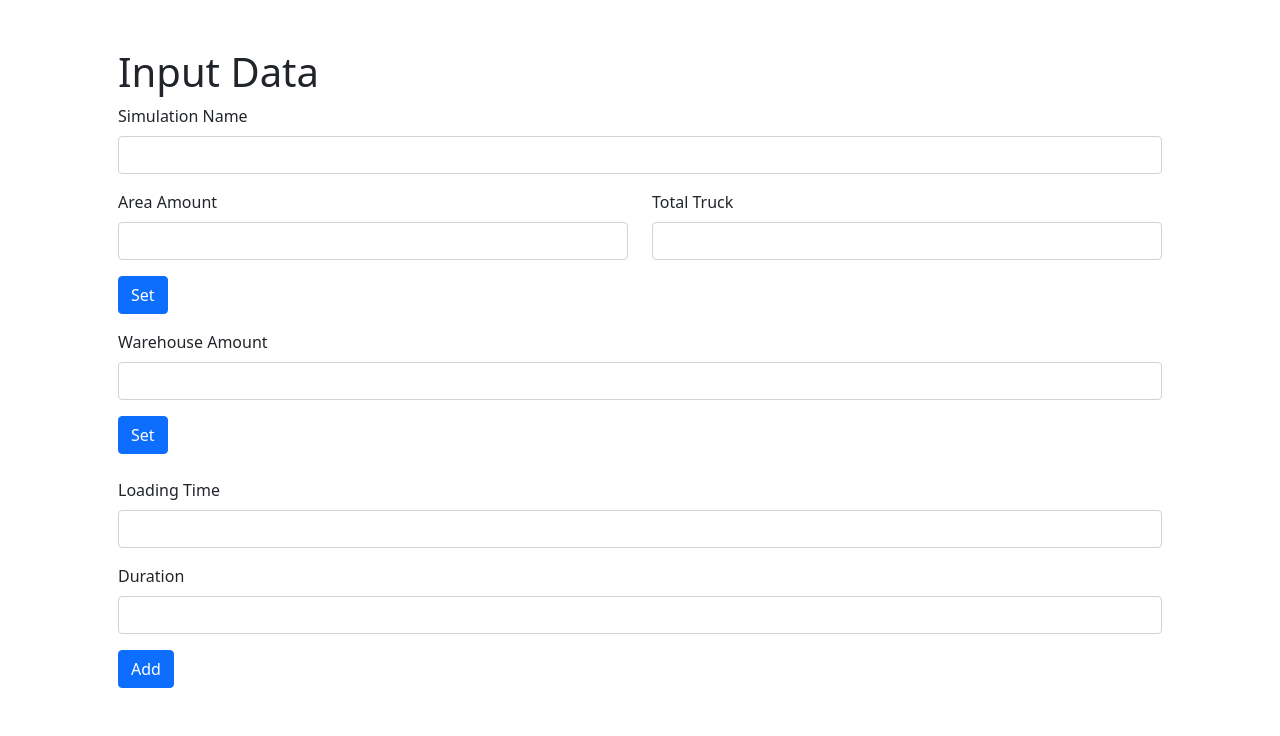
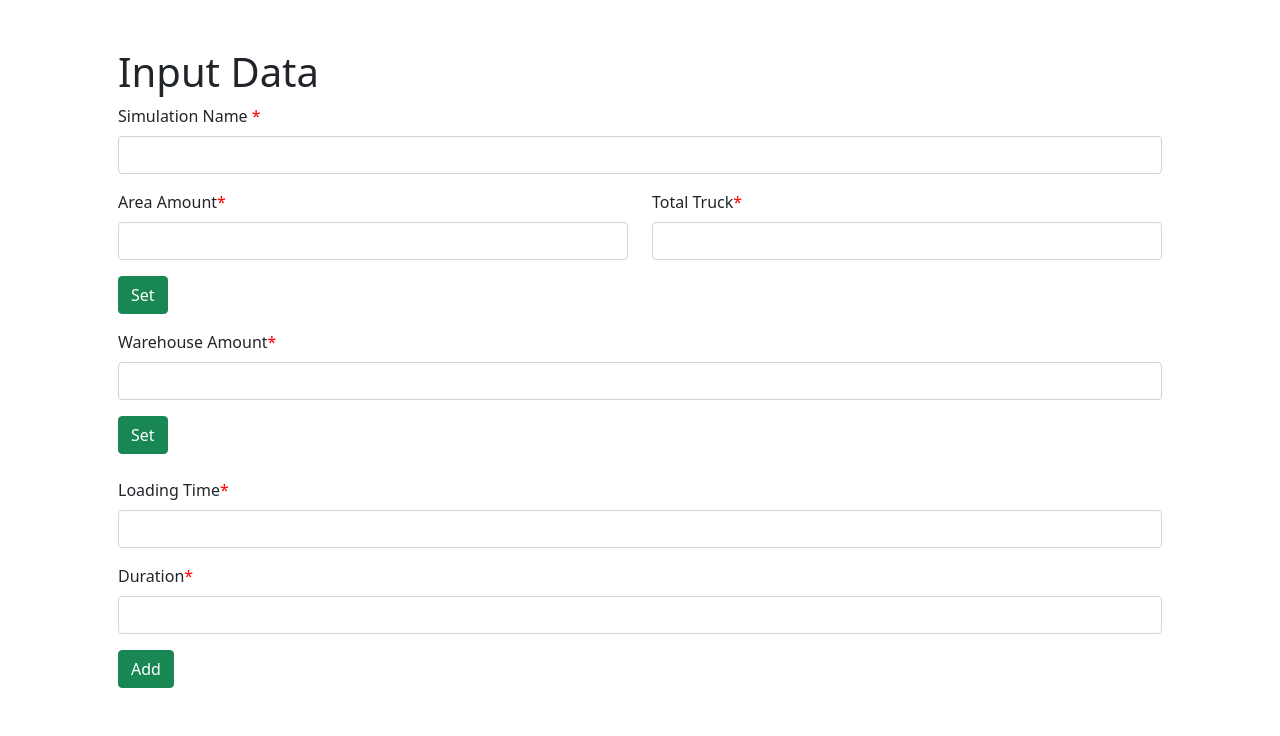
Before and after one commit to AlvinTanaya/ManPro, a PHP site: page / in a window 1280 px wide. Shown: the part 92-828 px from the top of the page. Run offline with PHP 8.4, Linux system fonts and the light colour scheme; some libraries are stand-ins or nearby versions.

Commit message:
tambah alert success dan error

```diff
--- a/index.php
+++ b/index.php
@@ -16,7 +16,7 @@ require "ok2.php";
 
     <link rel="stylesheet" href="https://cdnjs.cloudflare.com/ajax/libs/font-awesome/6.1.0/css/all.min.css">
 
-    <title>Manpro Simulation Truck</title>
+    <title>Warehouse Simulator</title>
 
     <style>
         .nav_left {
@@ -84,11 +84,19 @@ require "ok2.php";
         .navbar-toggler:focus {
             box-shadow: none;
         }
+
+        .required-label::after {
+            content: " *";
+            color: red;
+            /* Red color */
+            margin-left: 5px;
+            /* Adjust the space as needed */
+        }
     </style>
 </head>
 
 <body>
-    <nav class="navbar navbar-expand-lg bg-success py-3 ">
+    <nav class="navbar navbar-expand-lg bg-success py-3">
         <div class="pe-lg-0 ps-lg-5 container-fluid justify-content-between">
             <a class="navbar-brand" href="index.php" style="color: #d1e7dd; font-weight: bolder;">
                 <i class="fas fa-warehouse" style="margin-right: 10px;"></i> Warehouse Simulator
@@ -100,7 +108,7 @@ require "ok2.php";
                 <div class="nav_left d-lg-flex align-items-center">
                     <nav>
                         <div class="nav d-block d-lg-flex nav-tabs" id="nav-tab" role="tablist">
-                            <button class="nav-link active" id="index-tab" data-bs-toggle="tab" data-bs-target="#index" type="button" role="tab" aria-controls="home" aria-selected="false" onclick="redirectToIndex()" style="color: black;">Input</button>
+                            <button class="nav-link active " id="index-tab" data-bs-toggle="tab" data-bs-target="#index" type="button" role="tab" aria-controls="home" aria-selected="false" onclick="redirectToIndex()" style="color: black;">Input</button>
                             <button class="nav-link" id="data-tab" data-bs-toggle="tab" data-bs-target="#data" type "button" role="tab" aria-controls="data" aria-selected="false" onclick="redirectToData()" style="color: black;">Data</button>
                             <button class="nav-link" id="timing-tab" data-bs-toggle="tab" data-bs-target="#timing" type="button" role="tab" aria-controls="timing" aria-selected="false" onclick="redirectToCompare()" style="color: black;">Compare</button>
                         </div>
@@ -110,37 +118,35 @@ require "ok2.php";
         </div>
     </nav>
 
-
     <div class="container p-5">
         <form id="addDataForm" method="POST">
             <h1>Input Data</h1>
             <div class="mb-3">
-                <label for="inputNamaSimul" class="form-label">Simulation Name</label>
-                <input name="namaSimulasi" type="text" class="form-control" id="inputNamaSimul">
+                <label for="inputNamaSimul" class="form-label">Simulation Name <span style="color: red;">*</span></label>
+                <input name="namaSimulasi" type="text" class="form-control required-label" id="inputNamaSimul" required>
             </div>
             <div class="mb-3">
                 <div class="row">
                     <div class="col-md-6">
-                        <label for="inputJumlahArea" class="form-label">Area Amount</label>
-                        <input type="number" name="jumlahArea" class="form-control" id="inputJumlahArea">
+                        <label for="inputJumlahArea" class="form-label">Area Amount<span style="color: red;">*</span></label>
+                        <input type="number" name="jumlahArea" class="form-control required-label" id="inputJumlahArea" required>
                     </div>
                     <div class="col-md-6">
-                        <label for="inputTotalTruck" class="form-label">Total Truck</label>
-                        <input type="number" name="jumlahTruck" class="form-control" id="inputTotalTruck">
+                        <label for="inputTotalTruck" class="form-label">Total Truck<span style="color: red;">*</span></label>
+                        <input type="number" name="jumlahTruck" class="form-control required-label" id="inputTotalTruck" required>
                     </div>
                 </div>
-                <button class="btn btn-primary mt-3" type="button" id="button1">Set</button>
+                <button class="btn btn-success mt-3" type="button" id="button1">Set</button>
             </div>
-
 
             <div class="mb-3" id="result1">
                 <!-- Content generated by JavaScript will be displayed here -->
             </div>
 
             <div class="mb-3">
-                <label for="inputJumlahGudang" class="form-label">Warehouse Amount</label>
-                <input type="number" name="jumlahGudang" class="form-control" id="inputJumlahGudang">
-                <button class="btn btn-primary mt-3" type="button" id="button2">Set</button>
+                <label for="inputJumlahGudang" class="form-label">Warehouse Amount<span style="color: red;">*</span></label>
+                <input type="number" name="jumlahGudang" class="form-control" id="inputJumlahGudang" required>
+                <button class="btn btn-success mt-3" type="button" id="button2">Set</button>
             </div>
 
             <div id="result2">
@@ -148,32 +154,18 @@ require "ok2.php";
             </div>
 
             <div class="mb-3 pt-2">
-                <label for="inputWaktuLoading" class="form-label">Loading Time</label>
-                <input type="number" name="waktuLoading" class="form-control" id="inputWaktuLoading">
+                <label for="inputWaktuLoading" class="form-label">Loading Time<span style="color: red;">*</span></label>
+                <input type="number" name="waktuLoading" class="form-control" id="inputWaktuLoading" required>
             </div>
 
             <div class="mb-3">
-                <label for="inputDurasiSimul" class="form-label">Duration</label>
-                <input type="number" name="durasiSimul" class="form-control" id="inputDurasiSimul">
+                <label for="inputDurasiSimul" class="form-label">Duration<span style="color: red;">*</span></label>
+                <input type="number" name="durasiSimul" class="form-control" id="inputDurasiSimul" required>
             </div>
-
-            <button type="submit" class="btn btn-primary">Add</button>
+            <button type="button" class="btn btn-success" onclick="success()">Add</button>
         </form>
     </div>
 
-
-    <!-- <script>
-        const coba = document.getElementById('addDataForm"');
-        coba.addEventListener('submit', function(e) {
-            e.preventDefault(); // Prevent the default form submission behavior
-
-            // Display an alert message
-            alert("Edit barang gagal karena nama barang sudah ada! Mohon menginput nama barang yang baru!");
-
-            // Redirect the user
-            window.location.href = "coba.php";
-        });
-    </script> -->
 
     <script>
         const form1 = document.getElementById('addDataForm');
@@ -198,13 +190,13 @@ require "ok2.php";
             let newPageContent = `
                 <div class="row">
                     <div class="col-md-4 mb-3">
-                            <label for="inputJarakAwal" class="form-label">Jarak Awal</label>
+                        <label for="inputJarakAwal" class="form-label">Jarak Awal <span style="color: red;">*</span></label>
                     </div>
                     <div class="col-md-4 mb-3">
-                            <label for="inputJarakAkhir" class="form-label">Jarak Akhir</label>
+                        <label for="inputJarakAkhir" class="form-label">Jarak Akhir <span style="color: red;">*</span></label>
                     </div>
                     <div class="col-md-4 mb-3">
-                            <label for="inputPresentaseTruck" class="form-label">Presentase Jumlah Truck</label>
+                        <label for="inputPresentaseTruck" class="form-label">Presentase Jumlah Truck <span style="color: red;">*</span></label>
                     </div>
                 </div>
             `;
@@ -222,12 +214,10 @@ require "ok2.php";
                         </div>
                         <div class="col-md-3 mb-3 pe-0">
                             <input type="number" name="presentaseTruck${i}" class="form-control" id="inputPresentaseTruck${i}">
-
                         </div>
                         <div class="col-md-1 mb-3 ps-0">
                             <span class="input-group-text text-center" id="basic-addon2">%</span>
                         </div>
-
                     </div>
                 `;
             }
@@ -242,7 +232,7 @@ require "ok2.php";
 
             // Create a variable to hold the content
             let newPageContent2 = `
-                        <h1>Pilih Kekhususan</h1>
+                <h3>Choose Warehouse Specifity</h3>
             `;
 
             // Generate checkboxes based on jumlahGudang
@@ -267,125 +257,50 @@ require "ok2.php";
         }
     </script>
 
-
-    <!-- <script>
-        const form1 = document.getElementById('addDataForm');
-        const resultDiv1 = document.getElementById('result1');
-        const resultDiv2 = document.getElementById('result2');
-
-        form1.addEventListener('submit', function(e) {
-            e.preventDefault(); // Prevent the default form submission behavior
-
-            const formData = new FormData(this);
-            const buttonValue = formData.get('button');
-
-            if (buttonValue === 'button1') {
-                functionForButton1();
-            } else if (buttonValue === 'button2') {
-                functionForButton2();
-            } else {
-                alert("Edit barang gagal karena nama barang sudah ada! Mohon menginput nama barang yang baru!");
-
-
-                window.location.href = "coba.php";
-            }
-
-            function functionForButton1() {
-                const jumlahArea = document.getElementById('inputJumlahArea').value;
-                const jumlahTruck = document.getElementById('inputTotalTruck').value;
-
-                // Create a variable to hold the content
-                let newPageContent = `
-                    <div class="row">
-                        <div class="col-md-4 mb-3">
-                            <label for="inputJarakAwal" class="form-label">Jarak Awal</label>
-                        </div>
-                        <div class="col-md-4 mb-3">
-                            <label for="inputJarakAkhir" class="form-label">Jarak Akhir</label>
-                        </div>
-                        <div class="col-md-4 mb-3">
-                            <label for="inputPresentaseTruck" class="form-label">Presentase Jumlah Truck</label>
-                        </div>
-                    </div>
-                    `;
-
-                for (let i = 1; i <= jumlahArea; i++) {
-                    // Concatenate the content for each input
-                    newPageContent += `
-                    <div class="row">
-                        <div class="col-md-4 mb-3">
-                            <input type="number" name="jarakAwal${i}" class="form-control" id="inputJarakAwal${i}">
-                        </div>
-
-                        <div class="col-md-4 mb-3">
-                            <input type="number" name="jarakAkhir${i}" class="form-control" id="inputJarakAkhir${i}">
-                        </div>
-                        <div class="col-md-3 mb-3 pe-0">
-                            <input type="number" name="presentaseTruck${i}" class="form-control" id="inputPresentaseTruck${i}">
-
-                        </div>
-                        <div class="col-md-1 mb-3 ps-0">
-                            <span class="input-group-text text-center" id="basic-addon2">%</span>
-                        </div>
-
-                    </div>
-                `;
-                }
-
-                // Display the new page content
-                resultDiv1.innerHTML = newPageContent;
-            }
-
-            function functionForButton2() {
-                const jumlahGudang = document.getElementById('inputJumlahGudang').value;
-                const jumlahArea = document.getElementById('inputJumlahArea').value;
-
-                // Create a variable to hold the content
-                let newPageContent2 = `
-                        <h1>Pilih Kekhususan</h1>
-                    `;
-
-                // Generate checkboxes based on jumlahGudang
-                for (let i = 1; i <= jumlahGudang; i++) {
-                    newPageContent2 += `
-                        <b>Gudang ${i}</b>
-                        `;
-                    for (let j = 1; j <= jumlahArea; j++) {
-                        newPageContent2 += `
-                            <div class="form-check">
-                                <input class="form-check-input" type="checkbox" name="${i}khusus${j}">
-                                <label class="form-check-label" for="${i}khusus${j}">
-                                    Area ${j}
-                                </label>
-                             </div>
-                            `;
-                    }
-                }
-
-                // Display the new page content
-                resultDiv2.innerHTML = newPageContent2;
-            }
-
-
-        });
-    </script> -->
     <script>
         function redirectToIndex() {
             // Redirect the user to index.php
             window.location.href = "index.php";
         }
 
+        function success() {
+            Swal.fire({
+                title: 'Good job!',
+                text: 'You clicked the button!',
+                icon: 'success',
+                timer: 1000, // 5000 milliseconds (5 seconds)
+                showConfirmButton: false, // To prevent users from closing it manually
+            }).then(() => {
+                document.getElementById("addDataForm").submit();
+            });
+        }
+
+        // ini buat kalo nggak berhasil masuk datanya, tolong nti yang back end buatin ya thank you
+        function failed(){
+            Swal.fire({
+                icon: 'error',
+                title: 'Oops...',
+                text: 'Something went wrong!',
+                timer: 1000,
+            }).then(() => {
+                document.getElementById("addDataForm").submit();
+            })
+        }
+
+
+
         function redirectToData() {
-            // Redirect the user to index.php
+            // Redirect the user to raw_data.php
             window.location.href = "raw_data.php";
         }
 
         function redirectToCompare() {
-            // Redirect the user to index.php
+            // Redirect the user to compare.php
             window.location.href = "compare.php";
         }
     </script>
 
+    <script src="https://cdn.jsdelivr.net/npm/sweetalert2@11"></script>
     <script src="https://cdn.jsdelivr.net/npm/bootstrap@5.0.2/dist/js/bootstrap.bundle.min.js" integrity="sha384-MrcW6ZMFYlzcLA8Nl+NtUVF0sA7MsXsP1UyJoMp4YLEuNSfAP+JcXn/tWtIaxVXM" crossorigin="anonymous"></script>
 </body>
 
```
Lines whose indentation alone changed are shown as unchanged.
